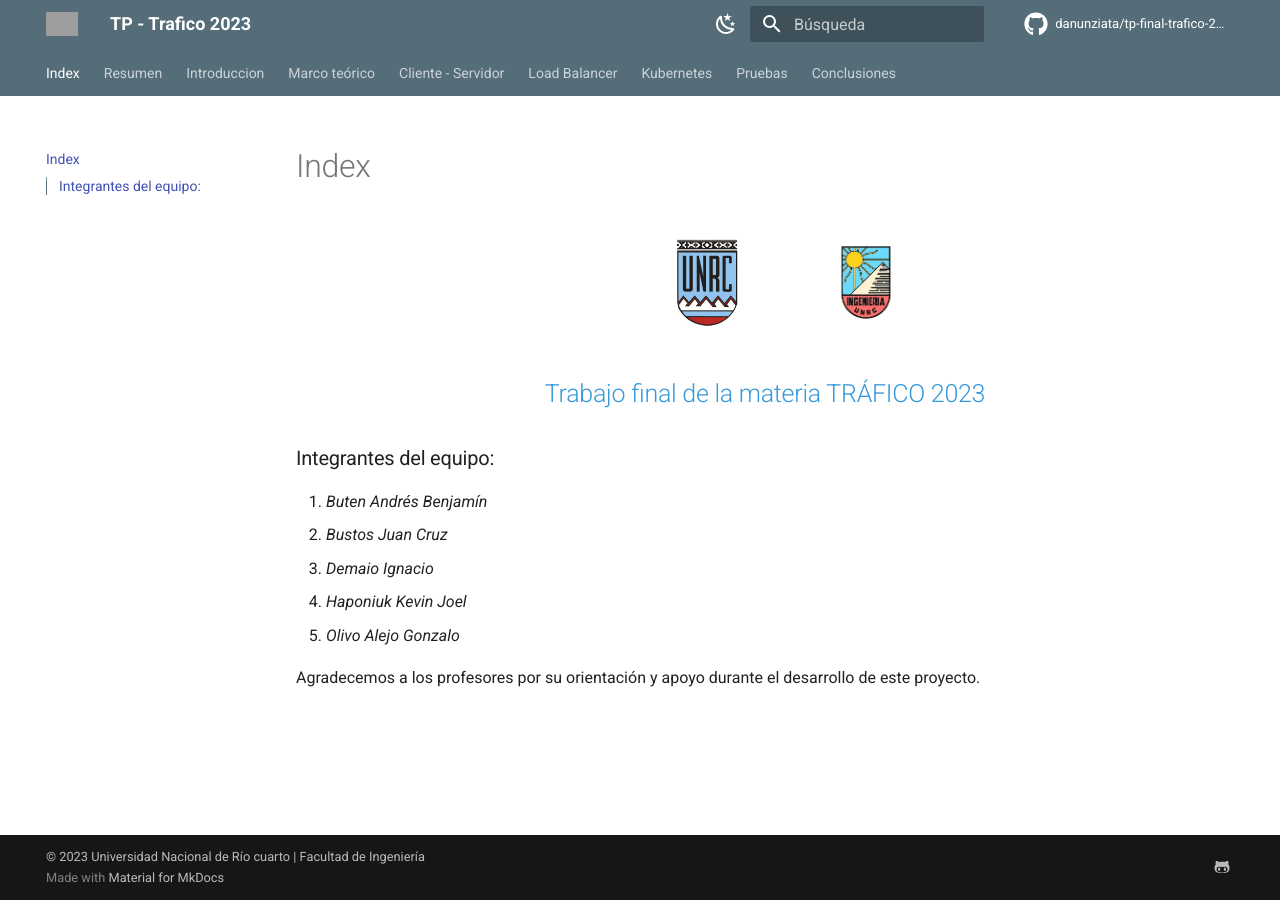
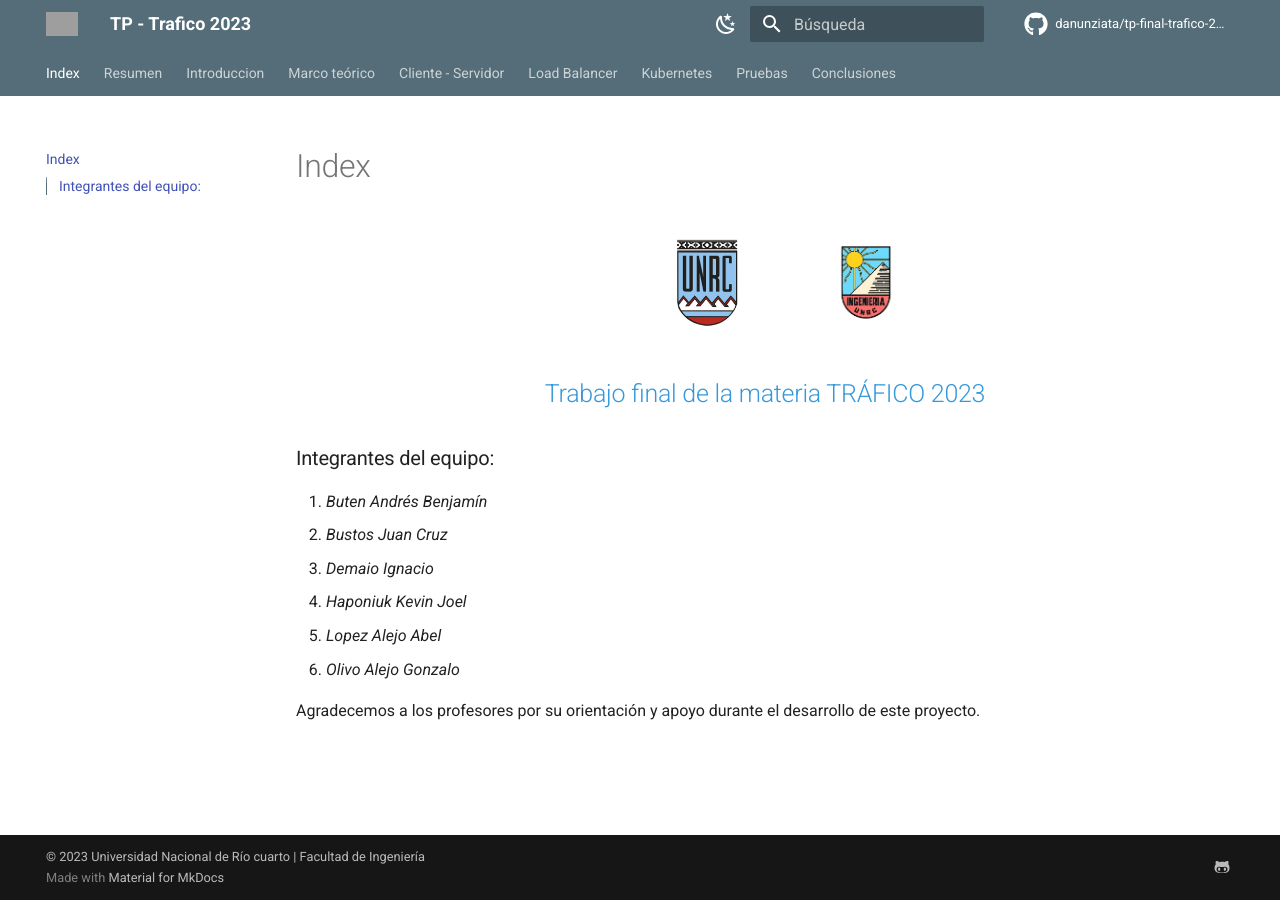
Before and after one commit to danunziata/tp-final-trafico-2023, an MkDocs documentation site: the page built from docs/index.md, in a window 1280 px wide. Built offline with MkDocs 1.6.1 and Material for MkDocs 9.7.7, drawn with Linux system fonts in a browser that asks for light colours; comment, search, counter and statistics services are not loaded; grey boxes are pictures that could not be loaded.

Commit message:
+ Index piola

```diff
--- a/docs/index.md
+++ b/docs/index.md
@@ -15,6 +15,7 @@
 2. _Bustos Juan Cruz_
 3. _Demaio Ignacio_
 4. _Haponiuk Kevin Joel_
-5. _Olivo Alejo Gonzalo_
+5. _Lopez Alejo Abel_
+6. _Olivo Alejo Gonzalo_
 
 Agradecemos a los profesores por su orientación y apoyo durante el desarrollo de este proyecto.
```
